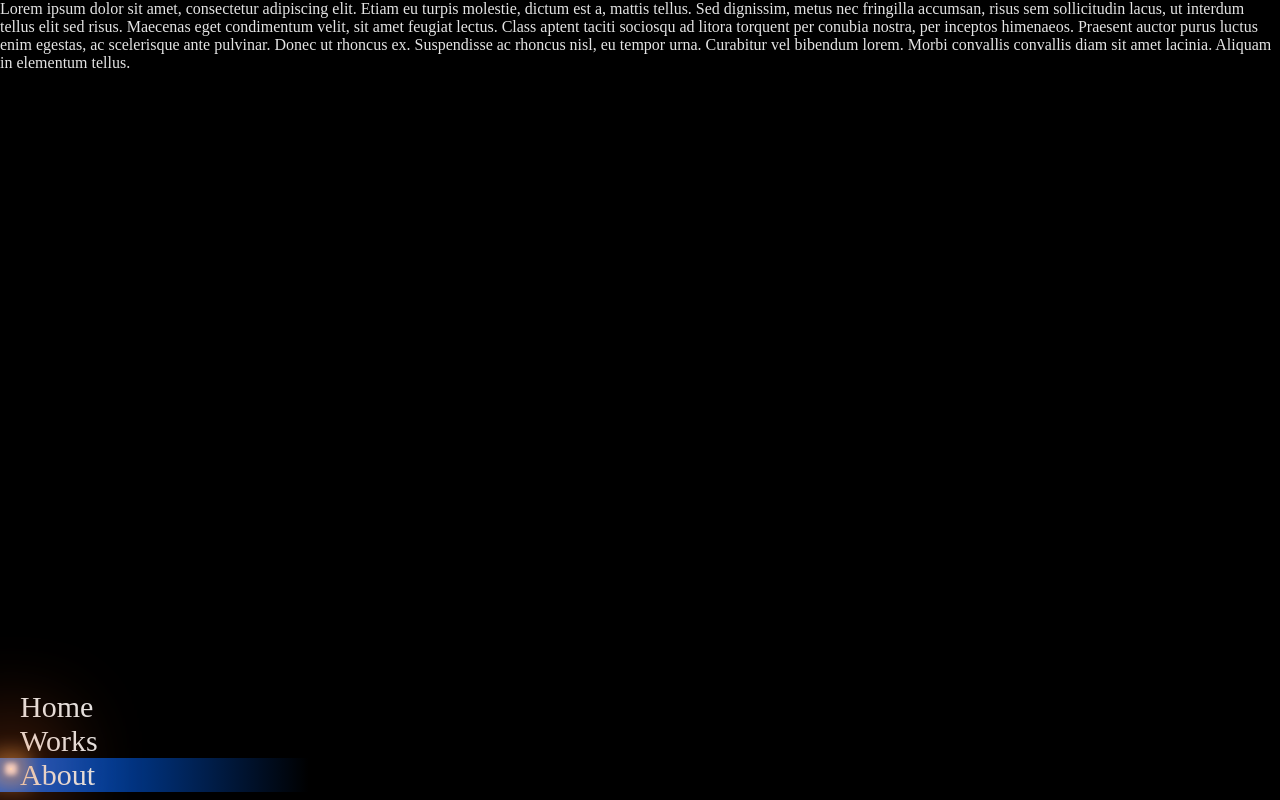
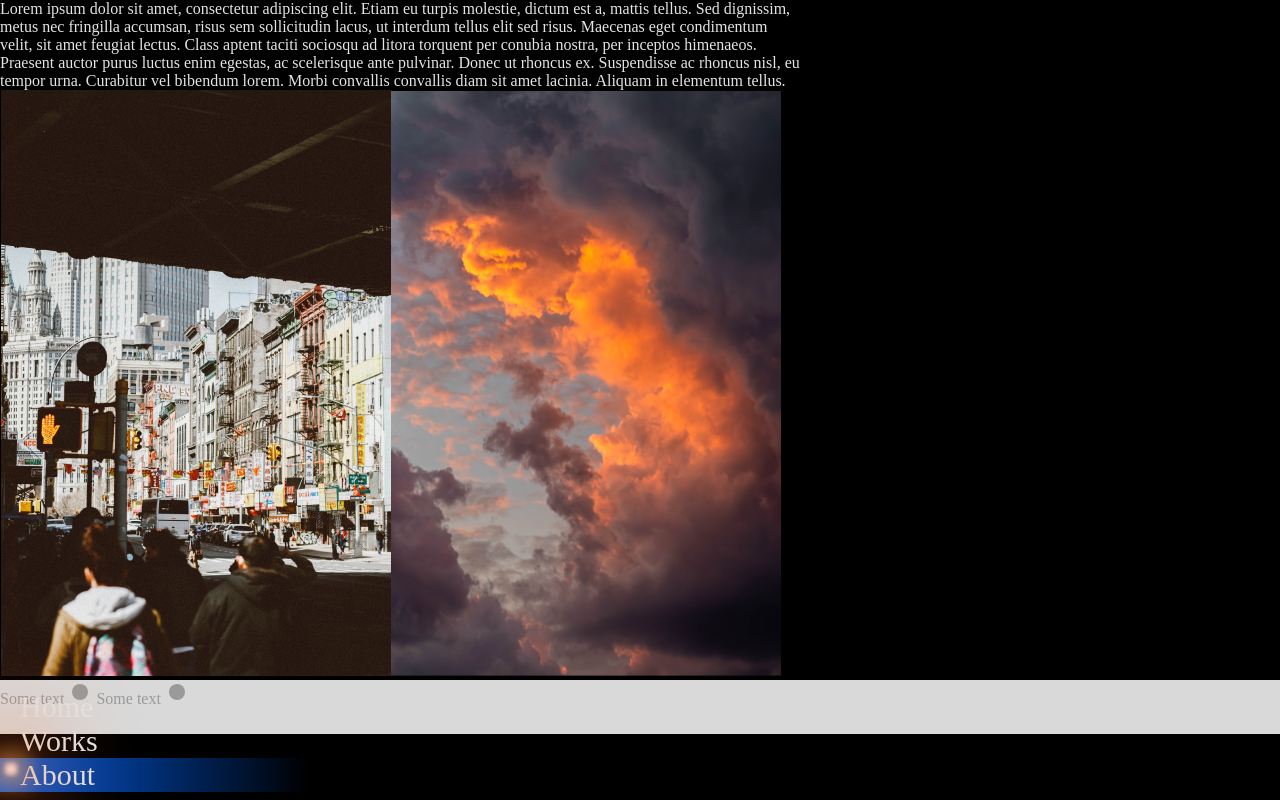
Before and after one commit to RelativeBinary/RelativeBinary.github.io, a React (Create React App) app: page /about in a window 1280 px wide. Built offline with nearby package versions, Linux system fonts and the light colour scheme.

Commit message:
progress on about page implementation, adding content basic

```diff
--- a/package.json
+++ b/package.json
@@ -7,6 +7,7 @@
     "@emotion/styled": "^11.6.0",
     "@material-ui/core": "^4.12.3",
     "@material-ui/icons": "^4.11.2",
+    "@mui/icons-material": "^5.8.4",
     "@mui/material": "^5.2.7",
     "@testing-library/jest-dom": "^5.16.1",
     "@testing-library/react": "^12.1.2",
--- a/src/App.css
+++ b/src/App.css
@@ -214,3 +214,17 @@ body,
   background: var(--dark-secondary);
   color: var(--dark-color);
 }
+
+/* ProjectItem controls
+=============================== */
+.about-text {
+  max-width: 802px;
+  max-height: 315px;
+}
+
+.about-bar {
+  background-color: #D9D9D9;
+  width: 100vw;
+  height: 54px;
+  color: #9A9A9A;
+}
--- a/src/pages/About.js
+++ b/src/pages/About.js
@@ -1,8 +1,10 @@
 import React from 'react';
-import { Button } from '@mui/material';
 import NavButton from '../components/NavButton';
 import { useState } from 'react';
 import FadeIn from '../components/animation/FadeIn';
+import aboutPrimary from '../images/cross-walk.png'
+import aboutSecondary from '../images/sky.png'
+import FiberManualRecordIcon from '@mui/icons-material/FiberManualRecord';
 
 export default function About() {
    const [MousePosition, setMousePosition] = useState({
@@ -32,6 +34,13 @@ export default function About() {
         Lorem ipsum dolor sit amet, consectetur adipiscing elit. Etiam eu turpis molestie, dictum est a, mattis tellus. Sed dignissim, metus nec fringilla accumsan, risus sem sollicitudin lacus, ut interdum tellus elit sed risus. Maecenas eget condimentum velit, sit amet feugiat lectus. Class aptent taciti sociosqu ad litora torquent per conubia nostra, per inceptos himenaeos. Praesent auctor purus luctus enim egestas, ac scelerisque ante pulvinar. Donec ut rhoncus ex. Suspendisse ac rhoncus nisl, eu tempor urna. Curabitur vel bibendum lorem. Morbi convallis convallis diam sit amet lacinia. Aliquam in elementum tellus.
       </div>
 
+      <img className='about-primary-pic' src={aboutPrimary} alt='about primary'/>
+      <img className='about-secondary-pic' src={aboutSecondary} alt='about secondary'/>
+
+      <div className='about-bar scroll-left'>
+          <span>Some text <FiberManualRecordIcon/> Some text <FiberManualRecordIcon/></span>
+      </div>
+
       <div className='navbar'>
         <NavButton name={'Home'} destination={'/'} />
         <NavButton name={'Works'} destination={'/'} />
--- /dev/null
+++ b/src/styles/ScrollText.css
@@ -0,0 +1,64 @@
+.scroll-left {
+  height: 50px;
+  overflow: hidden;
+  position: relative;
+  background: yellow;
+  color: orange;
+  border: 1px solid orange;
+}
+
+.scroll-left p {
+  position: absolute;
+  width: 100%;
+  height: 100%;
+  margin: 0;
+  line-height: 50px;
+  text-align: center;
+  /* Starting position */
+  -moz-transform: translateX(100%);
+  -webkit-transform: translateX(100%);
+  transform: translateX(100%);
+  /* Apply animation to this element */
+  -moz-animation: scroll-left 15s linear infinite;
+  -webkit-animation: scroll-left 15s linear infinite;
+  animation: scroll-left 15s linear infinite;
+}
+
+/* Move it (define the animation) */
+@-moz-keyframes scroll-left {
+  0% {
+    -moz-transform: translateX(100%);
+  }
+
+  100% {
+    -moz-transform: translateX(-100%);
+  }
+}
+
+@-webkit-keyframes scroll-left {
+  0% {
+    -webkit-transform: translateX(100%);
+  }
+
+  100% {
+    -webkit-transform: translateX(-100%);
+  }
+}
+
+@keyframes scroll-left {
+  0% {
+    -moz-transform: translateX(100%);
+    /* Browser bug fix */
+    -webkit-transform: translateX(100%);
+    /* Browser bug fix */
+    transform: translateX(100%);
+  }
+
+  100% {
+    -moz-transform: translateX(-100%);
+    /* Browser bug fix */
+    -webkit-transform: translateX(-100%);
+    /* Browser bug fix */
+    transform: translateX(-100%);
+  }
+}
```
Also changed, not shown: src/images/sky.png, 1 other file (tests, documents, lock files or other folders).
